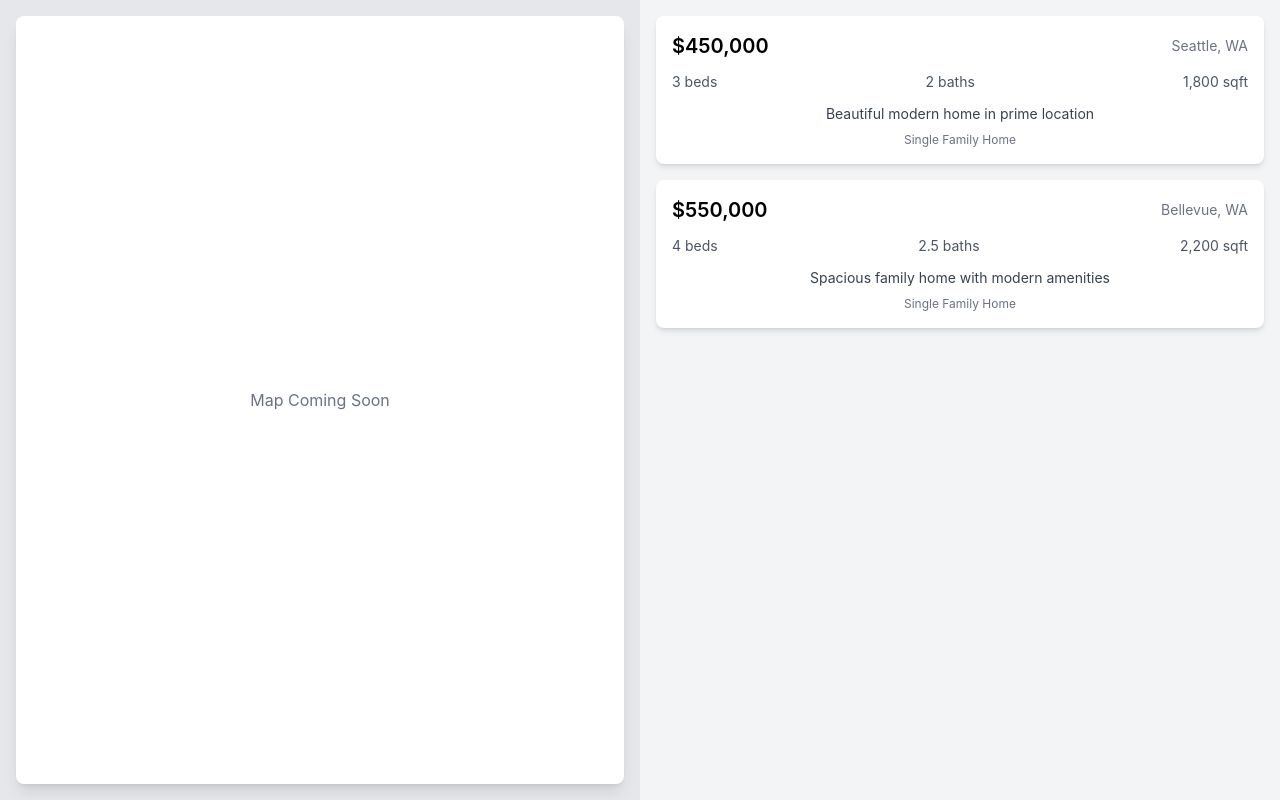
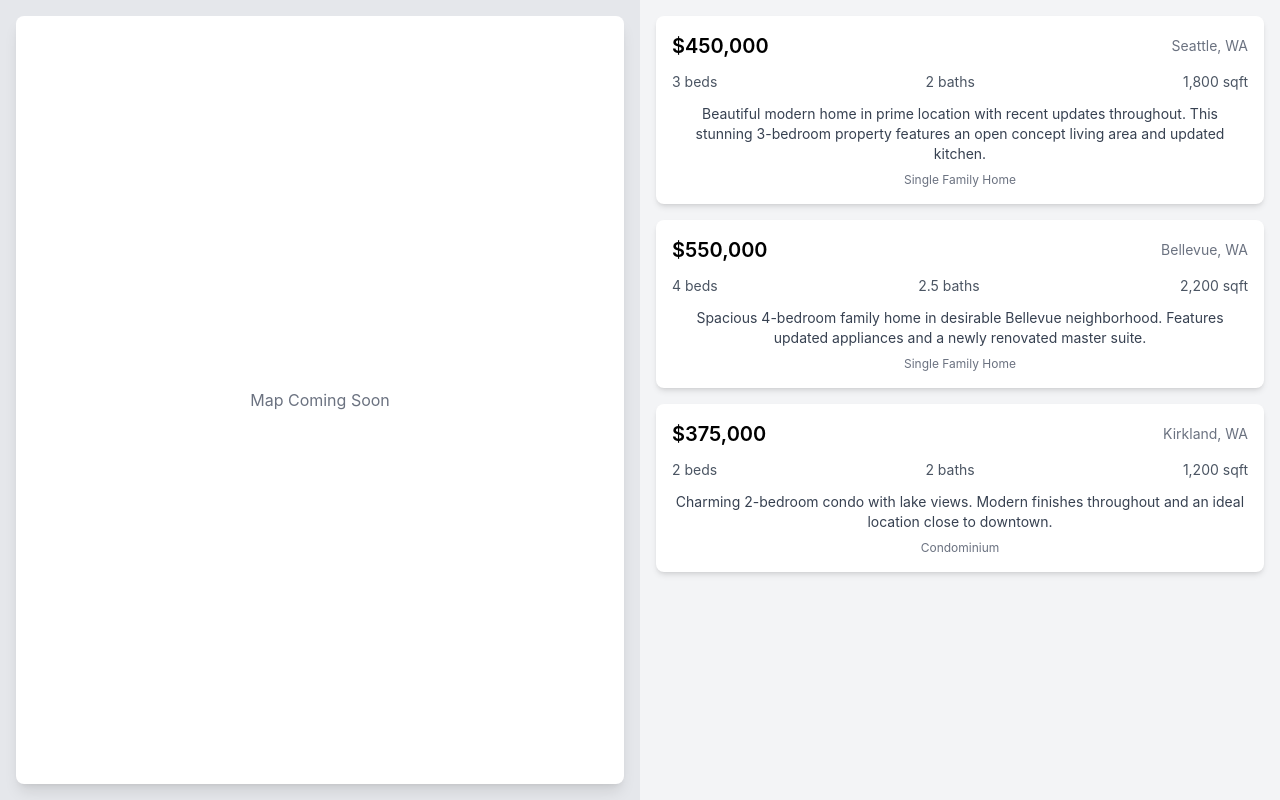
Before and after one commit to weiweishcn/off-list, a React (Create React App) app in the folder frontend/off-list/: page / in a window 1280 px wide. Built offline with nearby package versions, Linux system fonts and the light colour scheme.

Commit message:
navigation

```diff
--- a/frontend/off-list/package.json
+++ b/frontend/off-list/package.json
@@ -9,6 +9,7 @@
     "@testing-library/user-event": "^13.5.0",
     "react": "^18.3.1",
     "react-dom": "^18.3.1",
+    "react-router-dom": "^6.28.0",
     "react-scripts": "5.0.1",
     "web-vitals": "^2.1.4"
   },
--- a/frontend/off-list/src/components/PropertyDetails.js
+++ b/frontend/off-list/src/components/PropertyDetails.js
@@ -1,31 +1,31 @@
 import React from 'react';
-import { useParams, Link } from 'react-router-dom';
+import { useParams, Link, useNavigate } from 'react-router-dom';
+import { propertyData } from '../data/propertyData';
 
 const PropertyDetails = () => {
   const { id } = useParams();
+  const navigate = useNavigate();
 
-  // This would eventually come from your API
-  const property = {
-    id: id,
-    price: 450000,
-    location: "Seattle, WA",
-    bedrooms: 3,
-    bathrooms: 2,
-    sqft: 1800,
-    description: "Beautiful modern home in prime location with recent updates throughout. This stunning property features an open concept living area, updated kitchen with stainless steel appliances, and a spacious primary suite. The backyard offers a perfect space for outdoor entertaining with a covered patio and professional landscaping. Located in a highly sought-after neighborhood with easy access to parks, shopping, and excellent schools.",
-    type: "Single Family Home",
-    yearBuilt: 2015,
-    parking: "2 Car Garage",
-    heating: "Central",
-    cooling: "Central Air",
-    features: [
-      "Hardwood Floors",
-      "Granite Countertops",
-      "Stainless Steel Appliances",
-      "Walk-in Closets",
-      "Crown Molding"
-    ]
-  };
+  // Find the correct property based on the ID
+  const property = propertyData.find(p => p.id === parseInt(id));
+
+  // Handle case where property is not found
+  if (!property) {
+    return (
+      <div className="min-h-screen bg-gray-100 py-8 px-4">
+        <div className="max-w-4xl mx-auto text-center">
+          <h1 className="text-2xl font-bold mb-4">Property Not Found</h1>
+          <p className="mb-4">Sorry, we couldn't find the property you're looking for.</p>
+          <button
+            onClick={() => navigate('/')}
+            className="text-blue-600 hover:text-blue-800"
+          >
+            Return to Listings
+          </button>
+        </div>
+      </div>
+    );
+  }
 
   return (
     <div className="min-h-screen bg-gray-100 py-8 px-4">
--- a/frontend/off-list/src/components/PropertyListingPage.js
+++ b/frontend/off-list/src/components/PropertyListingPage.js
@@ -1,30 +1,9 @@
-import React, { useState } from 'react';
+import React from 'react';
 import { useNavigate } from 'react-router-dom';
+import { propertyData } from '../data/propertyData';
 
 const PropertyListingPage = () => {
   const navigate = useNavigate();
-  const [properties, setProperties] = useState([
-    {
-      id: 1,
-      price: 450000,
-      location: "Seattle, WA",
-      bedrooms: 3,
-      bathrooms: 2,
-      sqft: 1800,
-      description: "Beautiful modern home in prime location",
-      type: "Single Family Home"
-    },
-    {
-      id: 2,
-      price: 550000,
-      location: "Bellevue, WA",
-      bedrooms: 4,
-      bathrooms: 2.5,
-      sqft: 2200,
-      description: "Spacious family home with modern amenities",
-      type: "Single Family Home"
-    }
-  ]);
 
   const handlePropertyClick = (propertyId) => {
     navigate(`/property/${propertyId}`);
@@ -42,7 +21,7 @@ const PropertyListingPage = () => {
       {/* Right side - Property listings */}
       <div className="w-1/2 p-4 overflow-y-auto">
         <div className="grid gap-4">
-          {properties.map((property) => (
+          {propertyData.map((property) => (
             <div
               key={property.id}
               className="bg-white rounded-lg shadow-md hover:shadow-lg transition-shadow cursor-pointer"
--- /dev/null
+++ b/frontend/off-list/src/data/propertyData.js
@@ -0,0 +1,63 @@
+// src/data/propertyData.js
+export const propertyData = [
+    {
+      id: 1,
+      price: 450000,
+      location: "Seattle, WA",
+      bedrooms: 3,
+      bathrooms: 2,
+      sqft: 1800,
+      description: "Beautiful modern home in prime location with recent updates throughout. This stunning 3-bedroom property features an open concept living area and updated kitchen.",
+      type: "Single Family Home",
+      yearBuilt: 2015,
+      parking: "2 Car Garage",
+      heating: "Central",
+      cooling: "Central Air",
+      features: [
+        "Hardwood Floors",
+        "Granite Countertops",
+        "Stainless Steel Appliances",
+        "Walk-in Closets"
+      ]
+    },
+    {
+      id: 2,
+      price: 550000,
+      location: "Bellevue, WA",
+      bedrooms: 4,
+      bathrooms: 2.5,
+      sqft: 2200,
+      description: "Spacious 4-bedroom family home in desirable Bellevue neighborhood. Features updated appliances and a newly renovated master suite.",
+      type: "Single Family Home",
+      yearBuilt: 2018,
+      parking: "Attached Garage",
+      heating: "Forced Air",
+      cooling: "Central Air",
+      features: [
+        "Quartz Countertops",
+        "Smart Home Features",
+        "Gas Fireplace",
+        "Large Backyard"
+      ]
+    },
+    {
+      id: 3,
+      price: 375000,
+      location: "Kirkland, WA",
+      bedrooms: 2,
+      bathrooms: 2,
+      sqft: 1200,
+      description: "Charming 2-bedroom condo with lake views. Modern finishes throughout and an ideal location close to downtown.",
+      type: "Condominium",
+      yearBuilt: 2020,
+      parking: "1 Covered Space",
+      heating: "Electric",
+      cooling: "Heat Pump",
+      features: [
+        "Lake Views",
+        "Stainless Appliances",
+        "In-Unit Laundry",
+        "Balcony"
+      ]
+    }
+  ];
```
Also changed, not shown: 1 other file (tests, documents, lock files or other folders).
